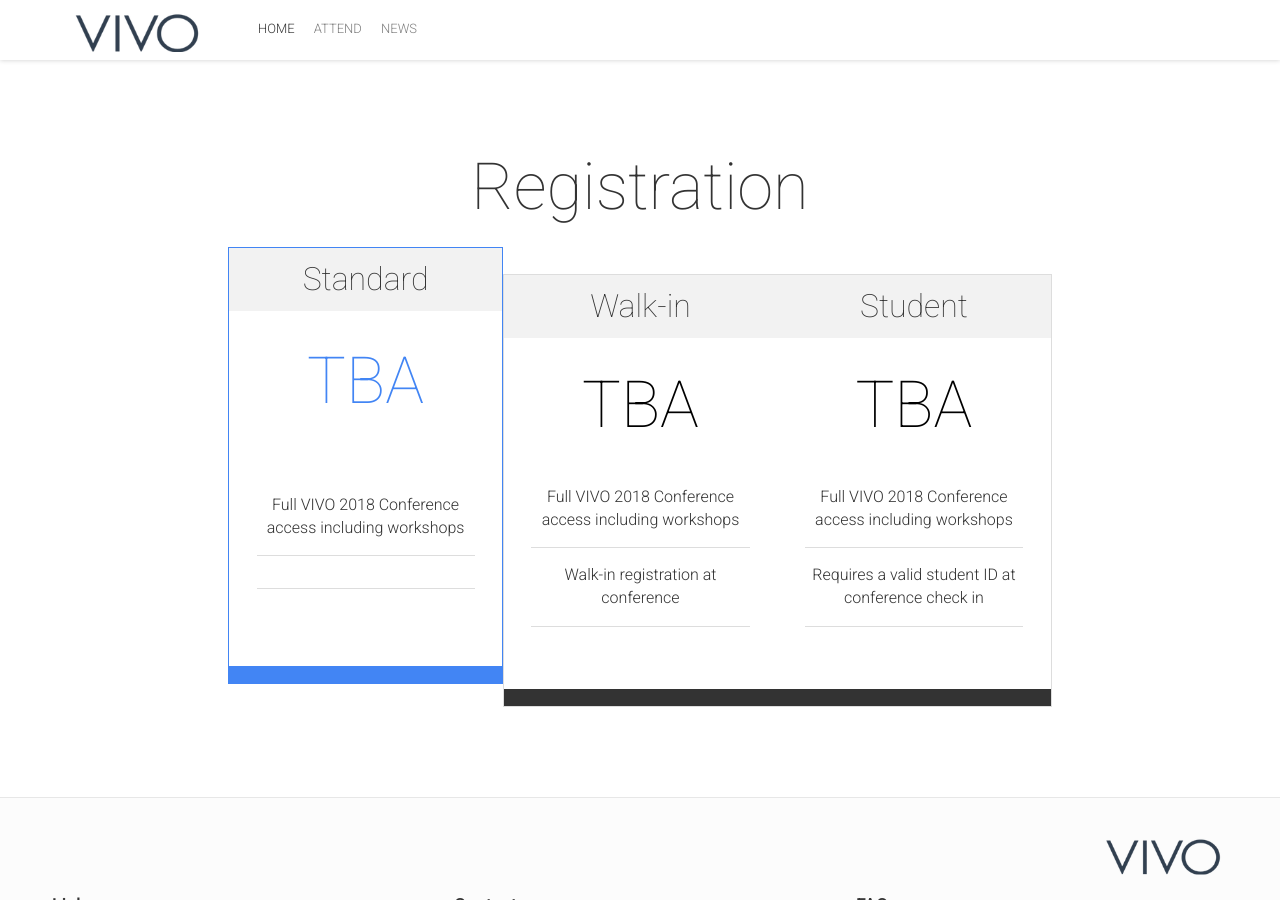
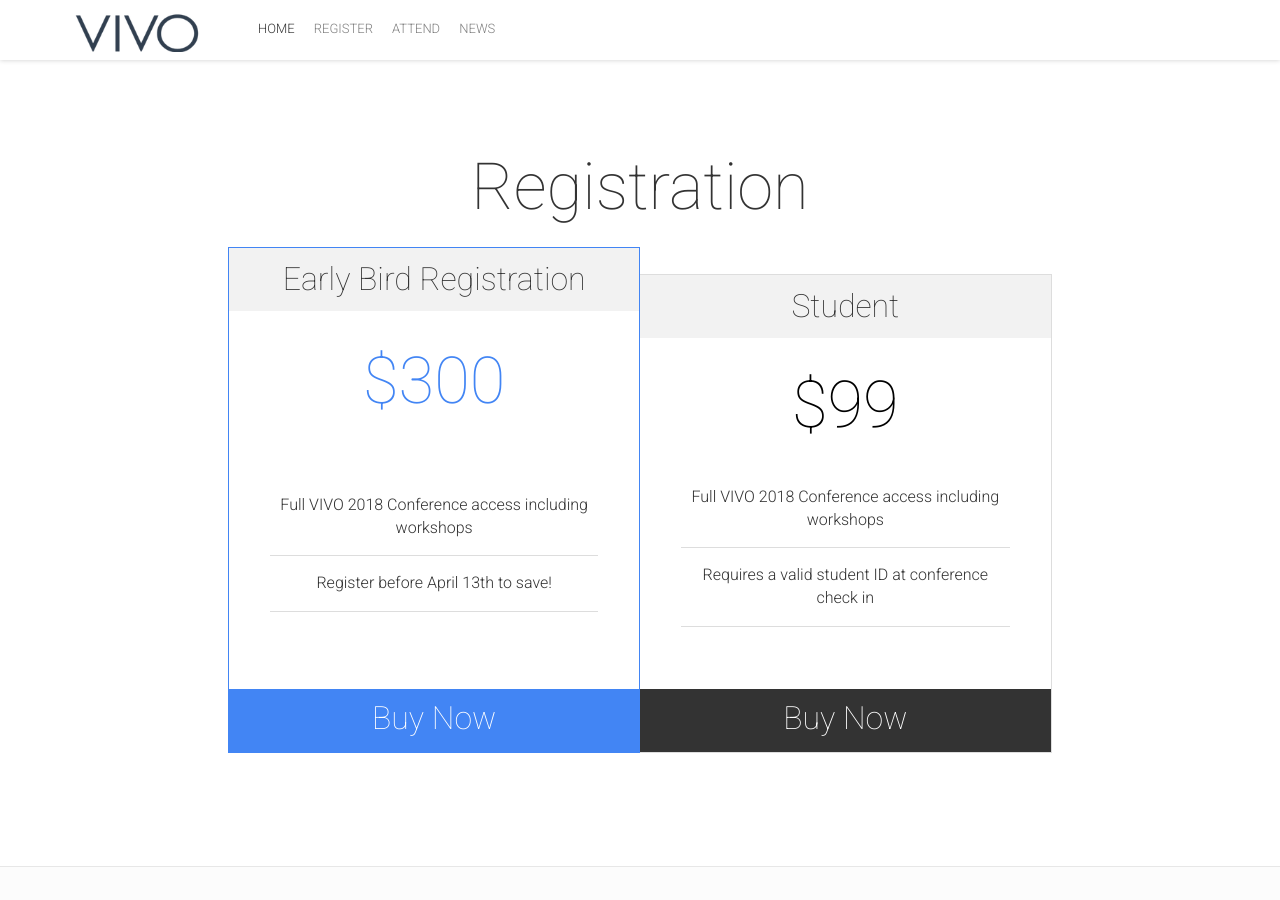
Before and after one commit to vivoconference/vivo2020, a Jekyll site: the page built from index.html, in a window 1280 px wide and 900 px high, scrolled down 4157 px. Built offline with Jekyll 4.4.1, drawn with Linux system fonts in a browser that asks for light colours; nearby versions of some CDN libraries; comment, search, counter and statistics services are not loaded; some of the changed text lies outside the part shown.

```diff
--- a/_config.yml
+++ b/_config.yml
@@ -38,23 +38,21 @@ socialImageSrcTwitter: "/img/seo/sharing-twitter.png"
 socialImageSrcFacebook: "/img/seo/sharing-facebook.png"
 
 # Documents
-#c4pButton: "Register before August 1st to save $75!"
-#c4pText: "VIVO conference registration is open! Workshops are included at no extra cost this year."
-#c4pUrl: "https://vivo2018.eventbrite.com/?aff=vivoconfsite"
+c4pButton: "Register before April 13th to save!"
+c4pText: "VIVO conference registration is open! Workshops are included at no extra cost."
+c4pUrl: "https://www.eventbrite.com/e/vivo-2018-conference-registration-42276312589"
 #c4sponsorsUrl: "news/sponsorship"
 
 # Navigation
 navigationLinks:
  - {permalink: "/", text: "Home"}
-# - {permalink: "https://vivo2018.eventbrite.com/?aff=vivoconfsite", text: "Register"}
+ - {permalink: "https://www.eventbrite.com/e/vivo-2018-conference-registration-42276312589", text: "Register"}
  - {permalink: "/attend/", text: "Attend"}
 # - {permalink: "/schedule/", text: "Program"}
 # - {permalink: "/speakers/", text: "Speakers"}
 # - {permalink: "/logistics/", text: "Attending"}
 # - {permalink: "/news/sponsorship", text: "Sponsor"}
-# - {permalink: "https://vivo2018.eventbrite.com/?aff=vivoconfsite", text: "Register"}
  - {permalink: "/news/", text: "News"}
-# - {permalink: "http://vivoconference.org/vivo2016/", text: "VIVO 2016"}
 ##bottomNavigationLinks:
 # - {link: "http://bit.ly/dfua-c4p", text: "Become a speaker"}
 #rightNavigationButtons:
@@ -141,37 +139,26 @@ ticketsTitle: "Registration"
 ticketsInfo: "Registration grants full VIVO 2018 conference access including workshops. Accommodation is NOT included in the cost."
 ticketsOffers:
  -
-  name: "Standard"
-  price: "TBA"
+  name: "Early Bird Registration"
+  price: "$300"
   priceCurrency: ""
   featured: true
   additionalInfo: ""
-#  buyButtonLink: "https://vivo2018.eventbrite.com/?aff=vivoconfsite"
-#  buyButtonText: "Buy Now"
-  ticketContentList: ["Full VIVO 2018 Conference access including workshops", "", ""]
+  buyButtonLink: "https://www.eventbrite.com/e/vivo-2018-conference-registration-42276312589#tickets"
+  buyButtonText: "Buy Now"
+  ticketContentList: ["Full VIVO 2018 Conference access including workshops", "Register before April 13th to save!", ""]
 #  validFrom: "2018-07-08T00:00"
 #  validThrough: "2018-07-31T17:00"
   disabled: false
  -
-  name: "Walk-in"
-  price: "TBA"
-  priceCurrency: ""
-  additionalInfo: ""
-#  buyButtonLink: "https://vivo2018.eventbrite.com/?aff=vivoconfsite"
-#  buyButtonText: "Buy Now"
-  ticketContentList: ["Full VIVO 2018 Conference access including workshops", "Walk-in registration at conference", ""]
-#  validFrom: "2018-08-02T07:30"
-#  validThrough: "2018-08-04T10:00"
-  disabled: false
- -
   name: "Student"
-  price: "TBA"
+  price: "$99"
   priceCurrency: ""
 #  ticketsNumber: "100"
 #  ribbon: "-73%"
   additionalInfo: ""
-#  buyButtonLink: "https://vivo2018.eventbrite.com/?aff=vivoconfsite"
-#  buyButtonText: "Buy Now"
+  buyButtonLink: "https://www.eventbrite.com/e/vivo-2018-conference-registration-42276312589#tickets"
+  buyButtonText: "Buy Now"
   ticketContentList: ["Full VIVO 2018 Conference access including workshops", "Requires a valid student ID at conference check in", ""]
 #  validFrom: "2018-03-28T00:00"
 #  validThrough: "2018-07-31T17:00"
```
